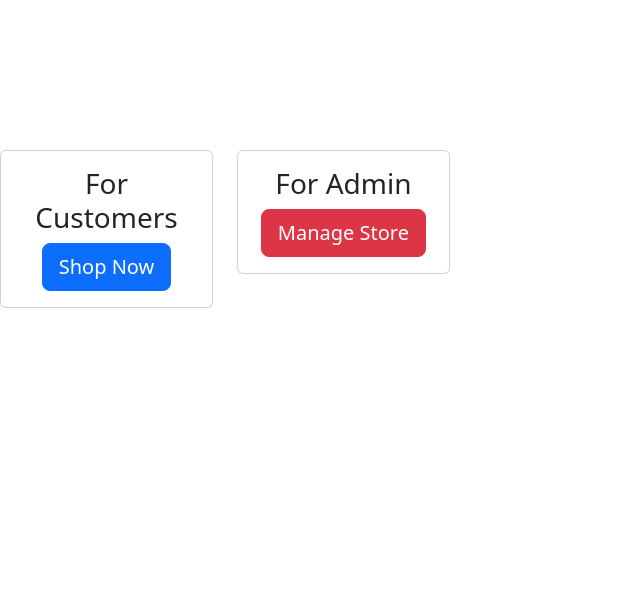
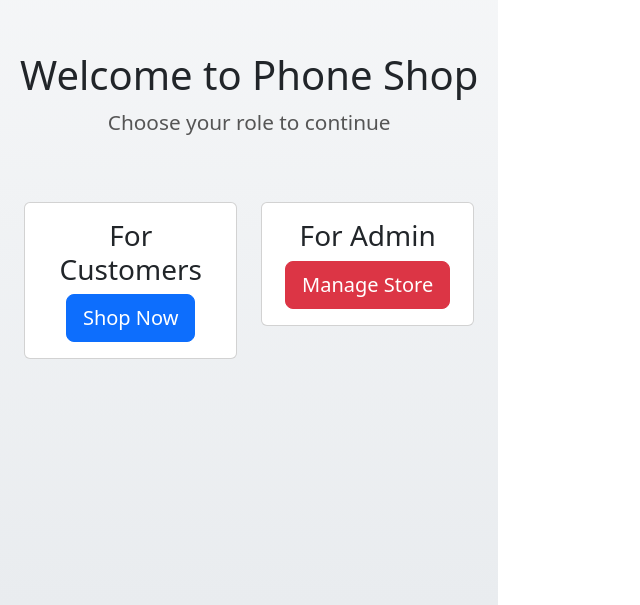
Before and after one commit to TuanAnhEzra/Cybersoft-JavaScript-Capstone, a React (Vite) app: page / in a window 1280 px wide. Shown: the part 195-800 px from the top of the page, without its empty margins (0-640 px from the left). Built offline with nearby package versions, Linux system fonts and the light colour scheme.

Commit message:
Homepage css draft

```diff
--- a/src/home/Home.jsx
+++ b/src/home/Home.jsx
@@ -4,6 +4,10 @@ import './Home.css';
 
 const Home = () => {
   return (
+    <div className="home-container">
+      <h1>Welcome to Phone Shop</h1>
+      <p>Choose your role to continue</p>
+
       <div className="row mt-5">
         <div className="col-md-6">
           <div className="card text-center">
@@ -22,6 +26,7 @@ const Home = () => {
           </div>
         </div>
       </div>
+    </div>
   );
 };
 
```
Lines whose indentation alone changed are shown as unchanged.
